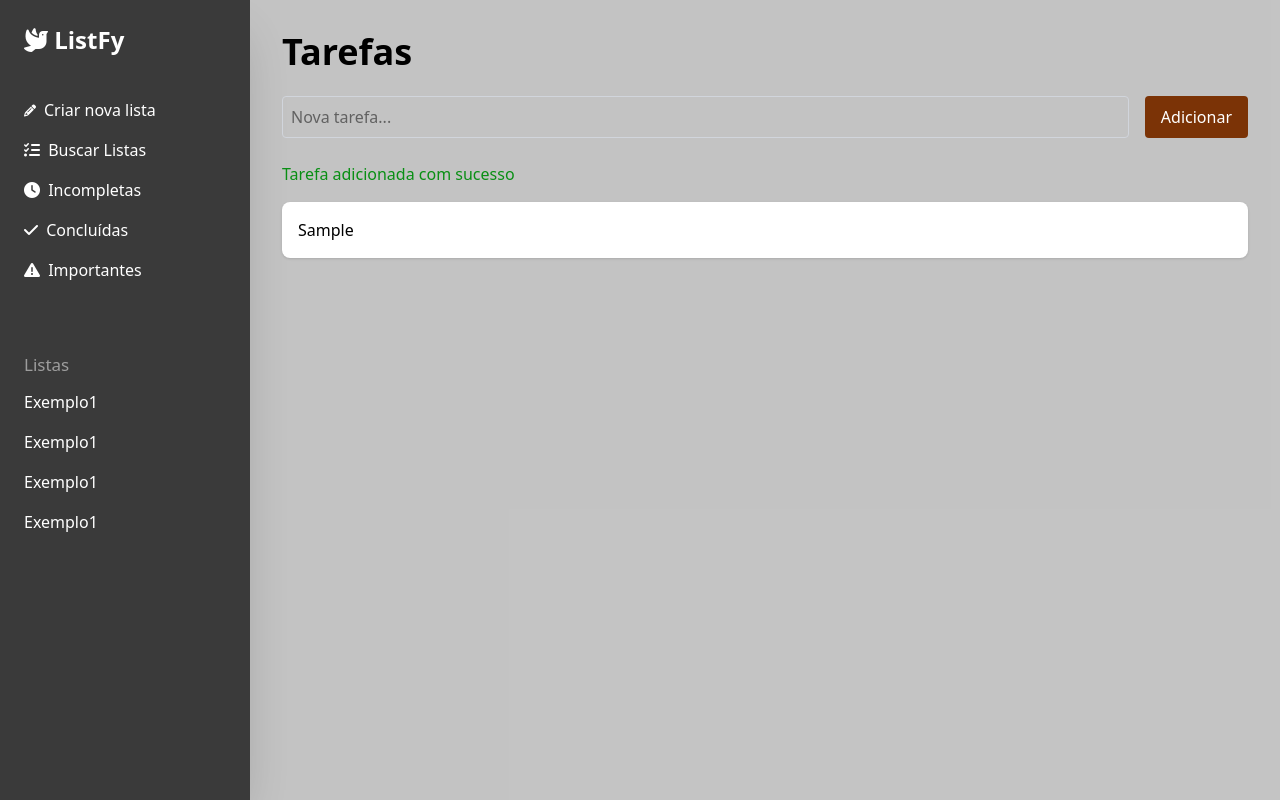
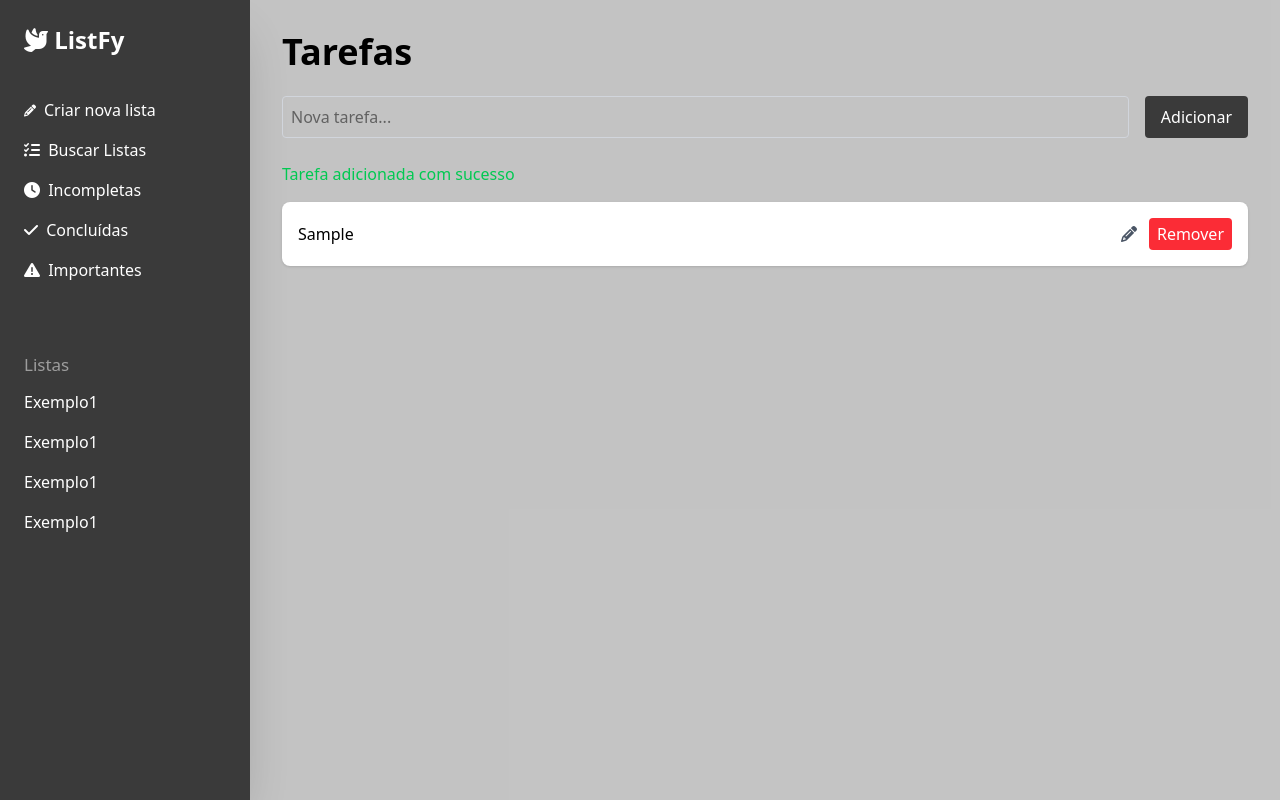
Before and after one commit to lucas19fonseca/ListFy, a React (Vite) app: page / in a window 1280 px wide. Both pictures are taken after typing "Sample" into the empty fields and a click on the button "Adicionar". Built offline with nearby package versions, Linux system fonts and the light colour scheme.

Commit message:
btn remover

```diff
--- a/src/components/Todo/Todo.jsx
+++ b/src/components/Todo/Todo.jsx
@@ -1,55 +1,63 @@
+import React, { useState } from "react";
 
 export default function Todo() {
+  const [tarefas, setTarefas] = useState([]);
+  const [mensagem, setMensagem] = useState("");
+
   function adcTarefa() {
-    let inputTarefa = document.getElementById("inputTarefa")
-    let tarefa = inputTarefa.value.trim()
+    const input = document.getElementById("inputTarefa");
+    const novaTarefaTexto = input.value.trim();
 
-    if (tarefa === "") {
-      var mensagemErro = "Campo vazio, insira algo!"
-      mensagem.textContent = mensagemErro
-      mensagem.style.color = "#A34747"
+    if (novaTarefaTexto === "") {
+      setMensagem("Campo vazio, insira algo!");
       return;
     }
-    else {
-      var mensagemSucesso = "Tarefa adicionada com sucesso"
-      mensagem.textContent = mensagemSucesso
-      mensagem.style.color = "#098f14ff"
-    }
 
+    setTarefas([...tarefas, novaTarefaTexto]);
+    setMensagem("Tarefa adicionada com sucesso");
+    input.value = "";
+  }
 
-    var listaTarefas = document.getElementById("listaTarefas")
-    var novaTarefa = document.createElement("li")
-    novaTarefa.textContent = tarefa
-    listaTarefas.appendChild(novaTarefa)
+  function removerTarefa(index) {
+    const novasTarefas = tarefas.filter((_, i) => i !== index);
+    setTarefas(novasTarefas);
+  }
 
-
-
-    inputTarefa.value = ""
-  }
   return (
     <div className="grid grid-cols-[250px_1fr] h-screen">
       {/* Sidebar */}
       <div className="flex flex-col bg-[#3A3A3A] text-white p-6 gap-2.5 shadow-2xl">
-        <h2 className="text-2xl font-bold mb-8"><i class="fa-solid fa-dove"></i> ListFy</h2>
+        <h2 className="text-2xl font-bold mb-8">
+          <i className="fa-solid fa-dove"></i> ListFy
+        </h2>
         <nav className="flex flex-col gap-4">
-          <button className="text-left hover:opacity-65 transition duration-200"><i class="fa-solid fa-pencil fa-xs mr-2"></i>Criar nova lista</button>
-          <button className="text-left hover:opacity-65 transition duration-200"><i class="fa-solid fa-tasks mr-1"></i>  Buscar Listas</button>
-          <button className="text-left hover:opacity-65 transition duration-200"><i class="fa-solid fa-clock mr-1"></i>  Incompletas</button>
-          <button className="text-left hover:opacity-65 transition duration-200"><i class="fa-solid fa-check mr-1"></i>  Concluídas</button>
-          <button className="text-left hover:opacity-65 transition duration-200"><i class="fa-solid fa-exclamation-triangle mr-1"></i>  Importantes</button>
+          <button className="text-left hover:opacity-65 transition duration-200">
+            <i className="fa-solid fa-pencil fa-xs mr-2"></i>Criar nova lista
+          </button>
+          <button className="text-left hover:opacity-65 transition duration-200">
+            <i className="fa-solid fa-tasks mr-1"></i> Buscar Listas
+          </button>
+          <button className="text-left hover:opacity-65 transition duration-200">
+            <i className="fa-solid fa-clock mr-1"></i> Incompletas
+          </button>
+          <button className="text-left hover:opacity-65 transition duration-200">
+            <i className="fa-solid fa-check mr-1"></i> Concluídas
+          </button>
+          <button className="text-left hover:opacity-65 transition duration-200">
+            <i className="fa-solid fa-exclamation-triangle mr-1"></i> Importantes
+          </button>
         </nav>
 
         <div className="flex flex-col bg-[#3A3A3A] text-white pt-15">
           <span className="text-[17px] font-light opacity-50 mb-3">Listas</span>
           <nav className="flex flex-col gap-4">
-            <button className="text-left hover:opacity-65 transition duration-200 ">Exemplo1</button>
+            <button className="text-left hover:opacity-65 transition duration-200">Exemplo1</button>
             <button className="text-left hover:opacity-65 transition duration-200">Exemplo1</button>
             <button className="text-left hover:opacity-65 transition duration-200">Exemplo1</button>
             <button className="text-left hover:opacity-65 transition duration-200">Exemplo1</button>
           </nav>
         </div>
       </div>
-
 
       {/* Área principal */}
       <div className="bg-[#5e5e5e5e] p-8">
@@ -63,14 +71,39 @@ export default function Todo() {
             placeholder="Nova tarefa..."
             className="flex-1 p-2 rounded border border-gray-300"
           />
-          <button onClick={adcTarefa} className="bg-amber-900 text-white px-4 py-2 rounded hover:bg-amber-800">
+          <button
+            onClick={adcTarefa}
+            className="bg-[#3A3A3A] text-white px-4 py-2 rounded hover:bg-[#4e4e4e] transition duration-400"
+          >
             Adicionar
           </button>
+        </div>
 
-        </div>
-        <p id="mensagem" className="mb-4 font-medium text-md"></p>
+        <p id="mensagem" className={`mb-4 font-medium text-md ${mensagem.includes("sucesso") ? "text-green-500" : "text-red-500"}`}>
+          {mensagem}
+        </p>
+
         {/* Lista de tarefas */}
-        <ul className="space-y-5 bg-white rounded-lg shadow-sm p-4" id="listaTarefas"></ul>
+        <ul className="space-y-5 bg-white rounded-lg shadow-sm p-4" id="listaTarefas">
+          {tarefas.map((tarefa, index) => (
+            <li key={index} className="flex justify-between items-center">
+              {tarefa}
+
+              <div className="flex gap-3">
+                <button className="text-gray-600 hover:text-gray-800">
+                  <i className="fa-solid fa-pencil"></i>
+                </button>
+                <button
+                  className="bg-red-500 text-white px-2 py-1 rounded hover:bg-red-600"
+                  onClick={() => removerTarefa(index)}
+                >
+                  Remover
+                </button>
+              </div>
+            </li>
+
+          ))}
+        </ul>
       </div>
     </div>
   );
```
